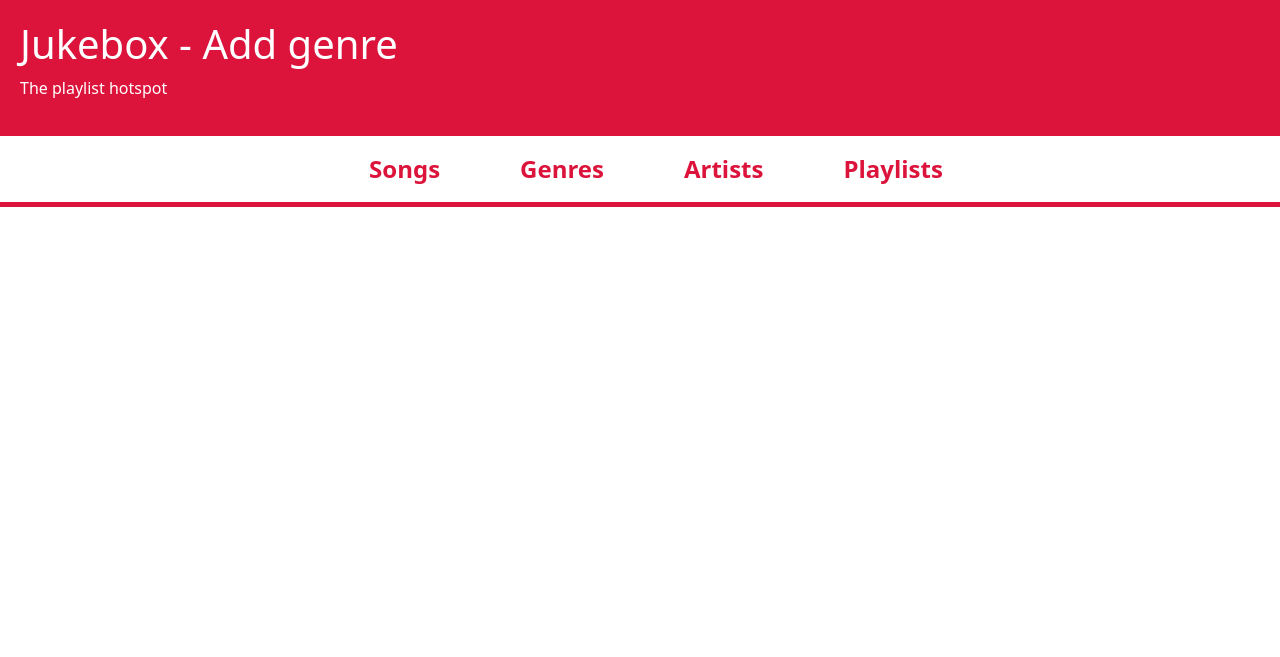
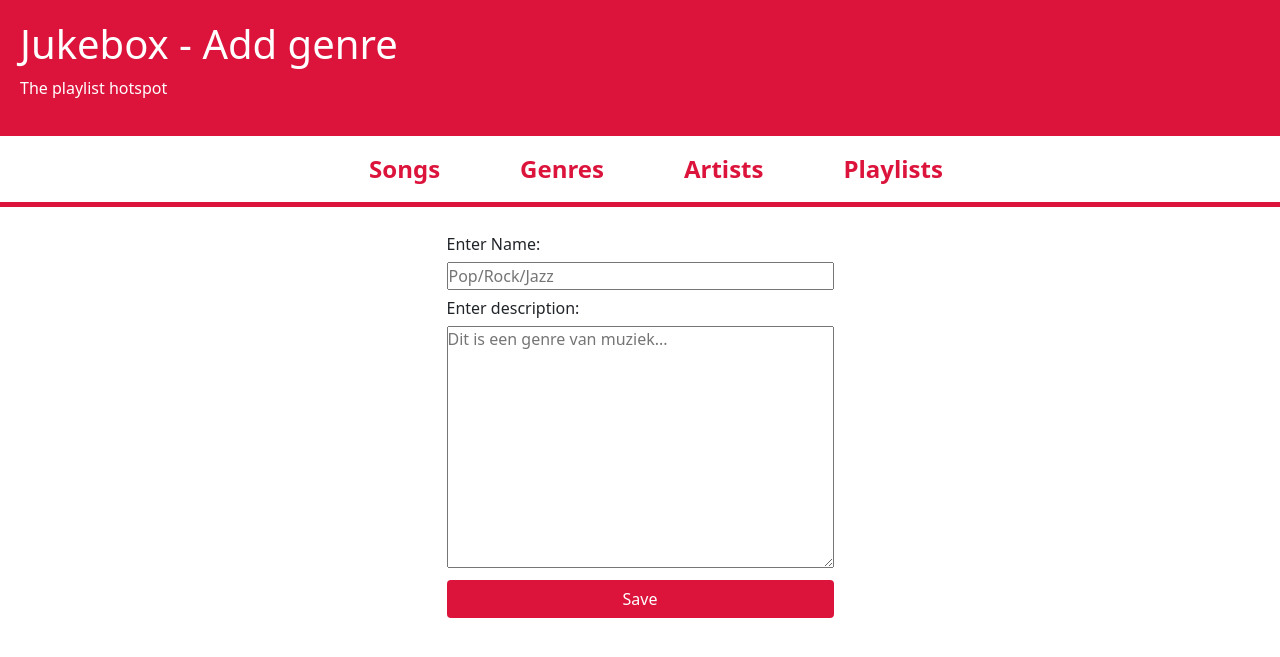
Before and after one commit to PeterVanKampen7/AO-B7-MPA-Jukebox, a Django app: page /genre/new/ in a window 1280 px wide. Shown: the top 657 px of the page. Run offline with Django 4.2, Linux system fonts and the light colour scheme.

Commit message:
Genre create and edit + styles

```diff
--- /dev/null
+++ b/jukebox/genre/forms.py
@@ -0,0 +1,29 @@
+from django import forms
+from .models import Genre
+
+class GenreForm(forms.ModelForm):
+
+    class Meta:
+        model = Genre
+        fields = [
+            'name',
+            'description'
+        ]
+
+    name       = forms.CharField(
+        label = 'Enter Name:',
+        widget = forms.TextInput(
+                attrs= {
+                    'placeholder': 'Pop/Rock/Jazz'
+                }
+            )
+        )
+
+    description = forms.CharField(
+        label = 'Enter description',
+        widget = forms.Textarea(
+                attrs = {
+                    'placeholder': 'Dit is een genre van muziek...'
+                }
+            )
+        )
--- a/jukebox/genre/templates/genre/genre_add.html
+++ b/jukebox/genre/templates/genre/genre_add.html
@@ -2,6 +2,14 @@
 
 {% block content %}
 
+<div class="add_genre_container">
+    <form action='' method='POST' class='add_genre_form'>
+        {% csrf_token %}
+
+        {{ form.as_table }}
+        <input type='submit' value='Save' class='btn'/>
+    </form>
+</div>
 
 
 {% endblock %}
--- a/jukebox/genre/templates/genre/genre_list.html
+++ b/jukebox/genre/templates/genre/genre_list.html
@@ -5,8 +5,7 @@
 <div class="genre_list_container p-4">
     {% for genre in object_list %}
 
-        <div class="card" style="width: 18rem;">
-            {% comment %} <img class="card-img-top" src="..." alt="Card image cap"> {% endcomment %}
+        <div class="card" style="width: 20%;">
             <div class="card-body">
               <h5 class="card-title">{{ genre.name }}</h5>
               <p class="card-text">{{ genre.description }}</p>
--- a/jukebox/genre/views.py
+++ b/jukebox/genre/views.py
@@ -1,11 +1,20 @@
-from django.shortcuts import render, get_object_or_404
+from django.shortcuts import render, get_object_or_404, redirect
 
 from .models import Genre
+from .forms import GenreForm
 
 # Create your views here.
 def genre_add_view(request):
+    form = GenreForm(request.POST or None)
+    message = ''
+
+    if form.is_valid():
+        form.save()
+        return redirect('/genre')
+
     context = {
         'page_title': 'Add genre',
+        'form': form,
     }
 
     return render(request, 'genre/genre_add.html', context)
@@ -28,3 +37,32 @@ def genre_detail_view(request, genre_id):
     }
 
     return render(request, 'genre/genre_detail.html', context)
+
+def genre_edit_view(request, genre_id):
+    obj = get_object_or_404(Genre, id=genre_id)
+
+    form = GenreForm(request.POST or None, instance=obj)
+    if form.is_valid() and request.method == 'POST':
+        form.save()
+        return redirect('/genre')
+
+    context = {
+        'page_title': f"Edit genre - {obj.name}",
+        'form': form
+    }
+
+    return render(request, 'genre/genre_add.html', context)
+
+def genre_delete_view(request, genre_id):
+    obj = get_object_or_404(Genre, id=genre_id)
+
+    if request.method == 'POST':
+        obj.delete()
+        return redirect('/genre')
+
+    context = {
+        'page_title': f"Delete genre - {obj.name}",
+        'object': obj,
+    }
+
+    return render(request, 'genre/genre_delete.html', context)
--- a/jukebox/jukebox/urls.py
+++ b/jukebox/jukebox/urls.py
@@ -17,13 +17,21 @@ from django.contrib import admin
 from django.urls import path
 
 from home.views import home_view
-from genre.views import genre_add_view, genre_list_view, genre_detail_view
+from genre.views import (
+    genre_add_view,
+    genre_list_view,
+    genre_detail_view,
+    genre_edit_view,
+    genre_delete_view
+    )
 
 urlpatterns = [
     path('', home_view, name='home'),
 
     path('genre/', genre_list_view, name='genre_list'),
     path('genre/<int:genre_id>/', genre_detail_view, name='genre_detail'),
+    path('genre/<int:genre_id>/edit/', genre_edit_view, name='genre_edit'),
+    path('genre/<int:genre_id>/delete/', genre_delete_view, name='genre_delete'),
     path('genre/new/', genre_add_view, name='genre_add'),
 
     path('admin/', admin.site.urls),
--- a/jukebox/static/css/style.css
+++ b/jukebox/static/css/style.css
@@ -76,6 +76,7 @@
     color: crimson;
     border: 1px solid crimson;
     width: 100%;
+    padding-left: 0;
 }
 .top_nav .nav_dropdown li{
     background-color: white;
@@ -100,3 +101,27 @@
 .top_nav ul li:hover > .nav_dropdown{
     display: block;
 }
+
+.genre_list_container{
+    display: flex;
+    flex-direction: row;
+    flex-wrap: wrap;
+}
+.genre_list_container > *{
+    margin: 10px;
+}
+
+.add_genre_container{
+    display: flex;
+    justify-content: center;
+
+    width: 100%;
+}
+.add_genre_form{
+    display: inline-flex;
+    flex-direction: column;
+    padding-top: 25px;
+}
+.add_genre_form input, .add_genre_form textarea{
+    margin: 6px 0;
+}
```
Also changed, not shown: jukebox/genre/templates/genre/genre_delete.html (added, +7 -0 lines), jukebox/db.sqlite3.
